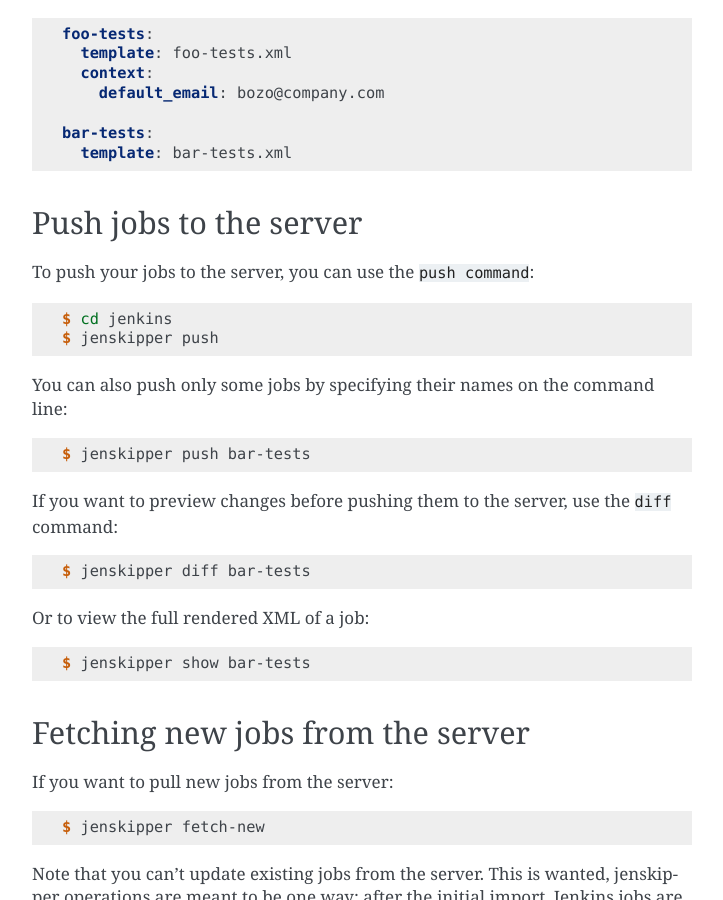
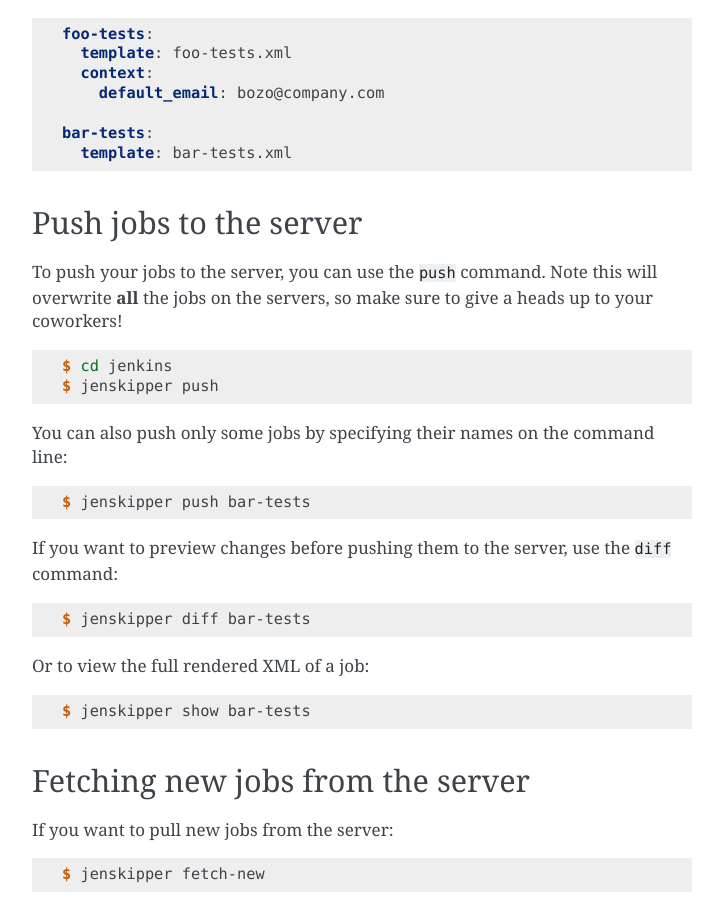
Before and after one commit to flupke/jenskipper, a Sphinx documentation site: the page built from doc/getting_started.rst, in a window 1280 px wide and 900 px high, scrolled down 1884 px. Shown: the whole window, without its empty margins (388-1111 px from the left). Built offline with Sphinx 7.4.7, drawn with Linux system fonts in a browser that asks for light colours.

Commit message:
doc tweaks

```diff
--- a/doc/getting_started.rst
+++ b/doc/getting_started.rst
@@ -112,7 +112,9 @@ override the context in ``jobs.yaml``, for example:
 Push jobs to the server
 -----------------------
 
-To push your jobs to the server, you can use the ``push command``:
+To push your jobs to the server, you can use the ``push`` command. Note this
+will overwrite **all** the jobs on the servers, so make sure to give a heads up
+to your coworkers!
 
 .. code-block:: shell-session
 
```
